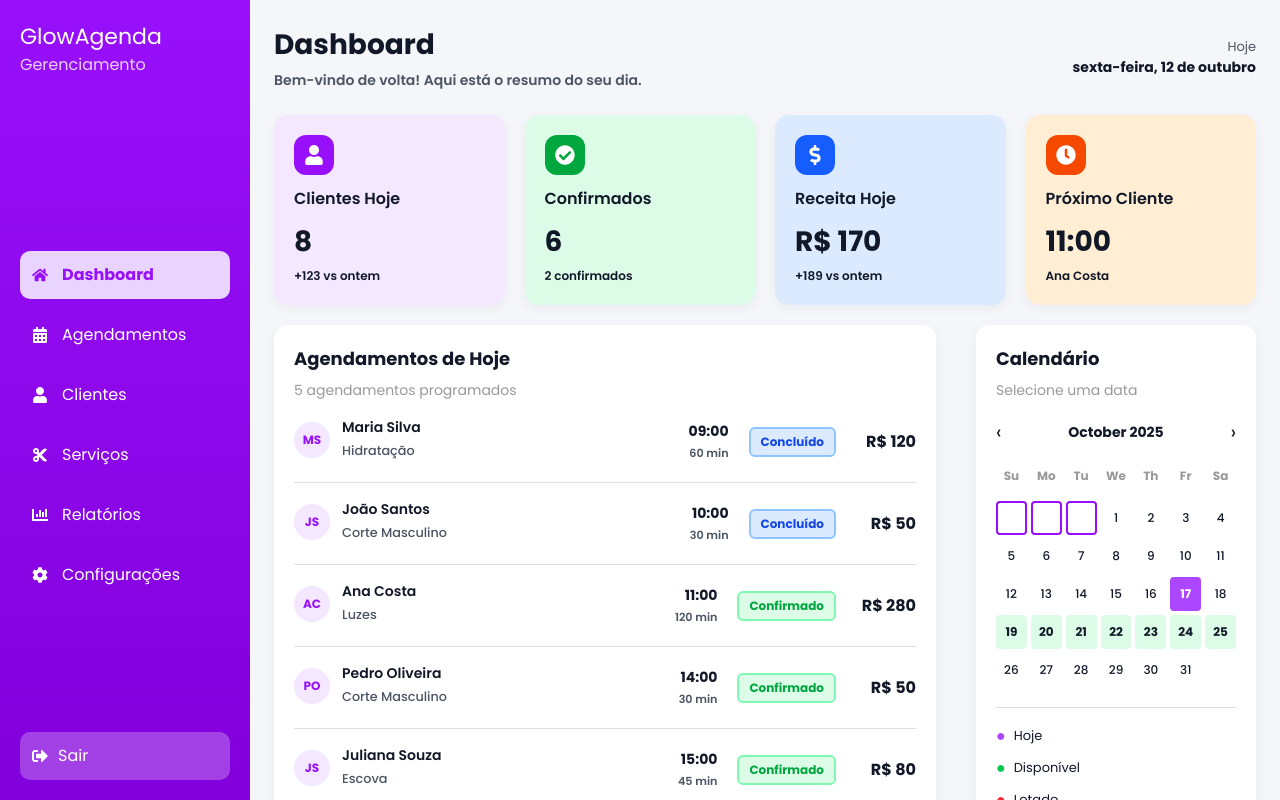
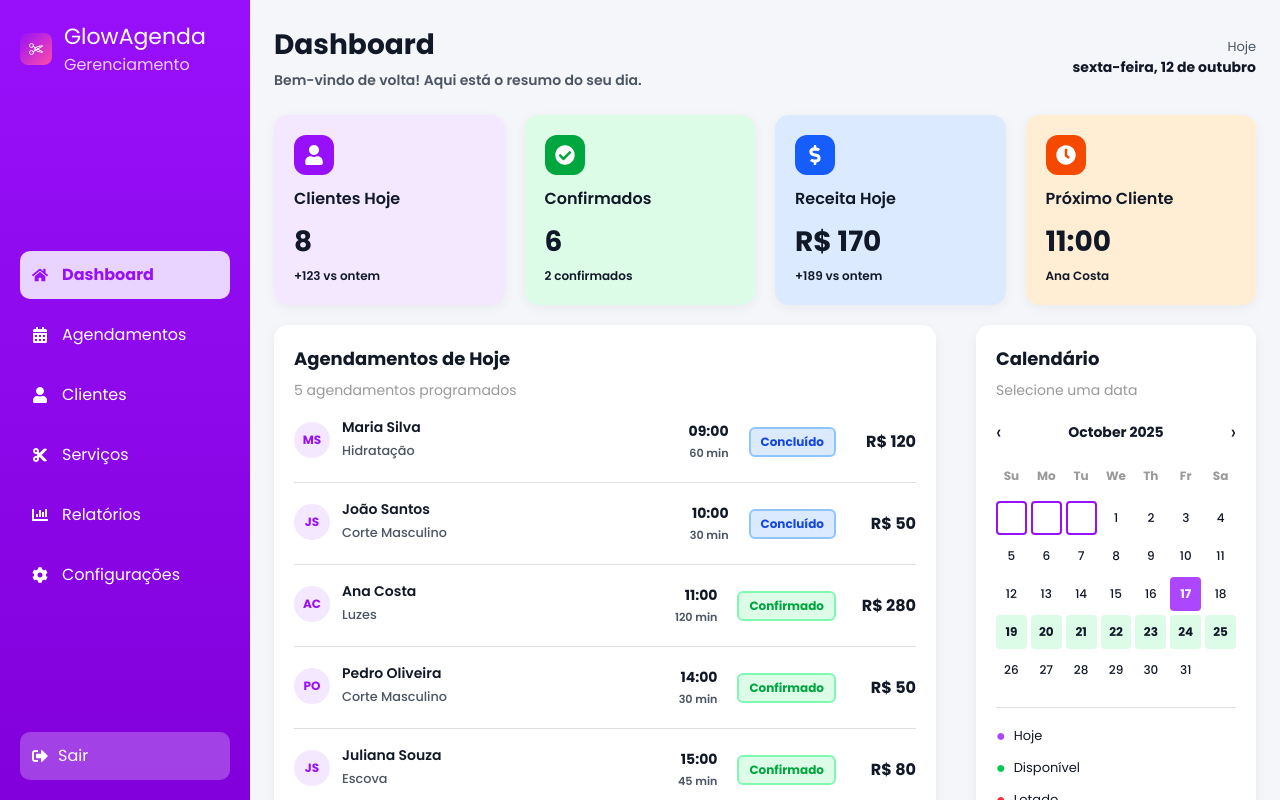
Before and after one commit to euduartesara/glow-agenda-v2, a Next.js app: page /dashboard in a window 1280 px wide. Built offline with nearby package versions, Linux system fonts and the light colour scheme.

Commit message:
feat: Adicionar ícone da tesoura ao logo da sidebar
- Importar ScissorsIcon do @heroicons/react
- Adicionar ícone estilizado ao lado esquerdo do texto 'GlowAgenda Gerenciamento'
- Manter consistência visual com o design do site

```diff
--- a/app/dashboard/Sidebar.tsx
+++ b/app/dashboard/Sidebar.tsx
@@ -4,6 +4,7 @@ import "./sidebar.css";
 import Link from "next/link";
 import { usePathname } from "next/navigation";
 import { FaHome, FaCalendarAlt, FaUser, FaCut, FaChartBar, FaCog, FaSignOutAlt } from "react-icons/fa";
+import { ScissorsIcon } from "@heroicons/react/24/outline";
 
 export default function Sidebar() {
   const pathname = usePathname();
@@ -11,8 +12,15 @@ export default function Sidebar() {
   return (
     <aside className="sidebar">
       <div className="logo">
-        <h2>GlowAgenda</h2>
-        <p>Gerenciamento</p>
+        <div style={{ display: "flex", alignItems: "center", gap: "12px" }}>
+          <div style={{ width: "32px", height: "32px", background: "linear-gradient(135deg, #9810FA, #FF4DA6)", borderRadius: "8px", display: "flex", alignItems: "center", justifyContent: "center" }}>
+            <ScissorsIcon style={{ width: "16px", height: "16px", color: "white" }} />
+          </div>
+          <div>
+            <h2>GlowAgenda</h2>
+            <p>Gerenciamento</p>
+          </div>
+        </div>
       </div>
 
       <nav className="menu">
```
